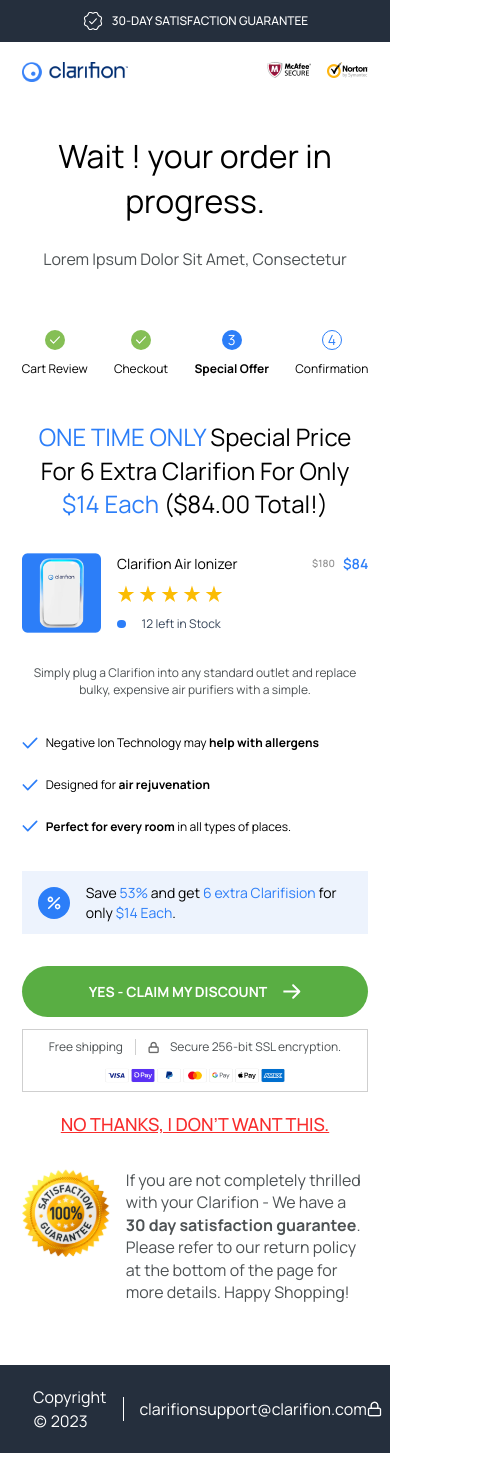
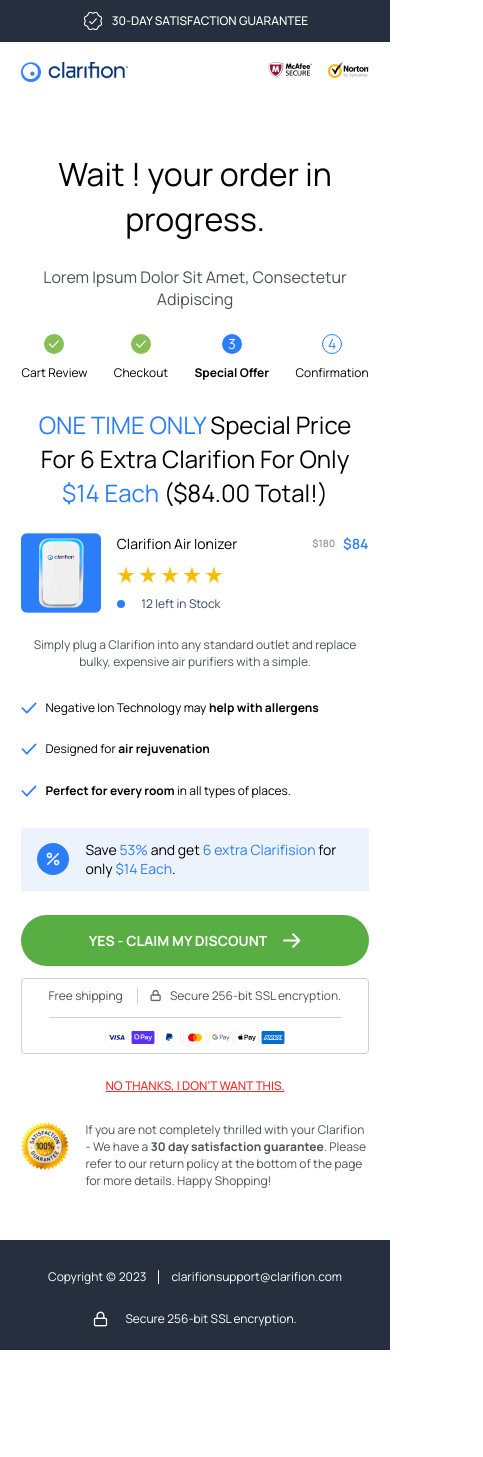
Before and after one commit to sebalp100/clarifion-react, a React (Vite) app: page / in a window 390 px wide. Shown: the whole page, 483 px wide, since content can reach past the window. After the commit the page ends 1350 px from the top, so only its background shows below. Built offline with nearby package versions, Linux system fonts and the light colour scheme.

Commit message:
Update mobile design

```diff
--- a/src/components/Footer.jsx
+++ b/src/components/Footer.jsx
@@ -1,14 +1,14 @@
 const Footer = () => {
   return (
-    <div className="bg-[#252F3D] h-[88px] flex items-center px-[8.46%] text-white justify-between">
-      <div className="flex gap-4 items-center justify-between">
+    <div className="bg-[#252F3D] py-[20px] gap-4 sm:h-[88px] text-[12px] leading-[18px] sm:text-base flex flex-wrap items-center px-[8.4%] sm:px-[8.44%] text-white justify-center sm:justify-between">
+      <div className="flex gap-3 py-[8px] sm:py-0 sm:gap-4 items-center justify-between">
         <span>Copyright (c) 2023</span>
-        <span className="bg-white h-6 w-[1px]"></span>
+        <span className="bg-white h-[14px] sm:h-6 w-[1px]"></span>
         <span>clarifionsupport@clarifion.com</span>
       </div>
-      <div className="flex gap-4 items-center justify-between">
+      <div className="mb-[2px] sm:mb-0 flex gap-4 items-center justify-between">
         <img src="images/lock.png" alt="lock" className="" />
-        <span className="text-base">Secure 256-bit SSL encryption.</span>
+        <span className="sm:text-base">Secure 256-bit SSL encryption.</span>
       </div>
     </div>
   );
--- a/src/pages/Homepage.jsx
+++ b/src/pages/Homepage.jsx
@@ -1,6 +1,6 @@
 const Homepage = () => {
   return (
-    <main className="flex px-[5.55vw] sm:px-0 flex-col items-center justify-center">
+    <main className="flex px-[5.5vw] gap-6 sm:gap-0 sm:px-0 flex-col items-center justify-center">
       <div className="flex justify-between w-full py-5 sm:py-0 sm:px-[127px]">
         <img
           src="images/logo.svg"
@@ -13,16 +13,15 @@
           alt="logos"
         />
       </div>
-      <div className="flex pt-8 sm:pt-0 flex-col text-center gap-[24px] items-center">
+      <div className="flex pt-[26px] sm:pt-0 flex-col text-center gap-[24px] items-center">
         <h2 className="text-[32px] sm:text-[48px] leading-[44.8px] sm:leading-[48px]">
           Wait ! your order in progress.
         </h2>
         <h3 className="text-[16px] sm:text-[24px] leading-[22.4px] capitalize sm:leading-[24px] text-[#4D5254]">
-          Lorem ipsum dolor sit amet, consectetur{' '}
-          <span className="hidden sm:inline">adipiscing</span>
+          Lorem ipsum dolor sit amet, consectetur adipiscing
         </h3>
       </div>
-      <div className="flex pt-[60px] w-full text-[12px] sm:text-[20px] leading-[22px] justify-between sm:px-[8.46%]">
+      <div className="flex sm:pt-[60px] w-full text-[12px] sm:text-[20px] leading-[22px] justify-between sm:px-[8.46%]">
         <div className="flex flex-col sm:flex-row items-center gap-2 sm:gap-[20px]">
           <span className="relative h-5 w-5 sm:h-[40px] sm:w-[40px] bg-[#85BF55] rounded-full">
             <img
@@ -64,7 +63,7 @@
           </p>
         </div>
       </div>
-      <div className="flex items-center sm:bg-[#FAFAFA] rounded-[10px] sm:p-[40px] sm:mx-[8.46%] mt-[40px] mb-[61px] gap-[2.67vw] justify-between">
+      <div className="flex items-center sm:bg-[#FAFAFA] rounded-[10px] sm:p-[40px] sm:mx-[8.46%] sm:mt-[40px] mb-[50px] sm:mb-[61px] gap-[2.67vw] justify-between">
         <div className="w-[38.34vw] hidden sm:flex flex-col">
           <img src="images/product-big.png" alt="product image" />
           <div className="p-[24px] bg-white flex flex-col gap-[18px] mt-[24px]">
@@ -99,7 +98,7 @@
             </p>
           </div>
         </div>
-        <div className="sm:!w-[36.67vw] relative flex flex-col gap-8">
+        <div className="sm:!w-[36.67vw] relative flex flex-col gap-6 sm:gap-8">
           <h3 className="text-[24px] capitalize sm:px-0 sm:text-[32px] leading-[33.6px] sm:leading-[44.8px] text-center sm:text-start">
             <span className="text-[#2C7EF8]">ONE TIME ONLY</span> special price
             for 6 extra Clarifion for only{' '}
@@ -218,12 +217,14 @@
               Yes - Claim my discount{' '}
               <img src="images/arrow.svg" alt="Arrow icon" />
             </button>
-            <div className="flex items-center gap-3 text-[12px] border-[1px] border-[#CFCFCF] sm:border-0 flex-wrap mt-[12px] justify-center sm:justify-between py-[8px] px-[16px] #4D5254 text-[#4D5254]">
-              <span className="">Free shipping</span>
-              <span className="bg-[#CFCFCF] h-4 w-[1px]"></span>
-              <div className="flex gap-[10px] items-center justify-center">
-                <img src="images/lock-gray.svg" alt="Lock icon" />
-                <span>Secure 256-bit SSL encryption.</span>
+            <div className="flex flex-col gap-3 md:flex-row items-center text-[12px] border-[1px] rounded-[4px] border-[#CFCFCF] md:border-0 mt-[12px] justify-center sm:justify-between py-[8px] px-[16px] #4D5254 text-[#4D5254]">
+              <div className="flex gap-3 items-center justify-center pb-[12px] border-b-[1px] border-[#CFCFCF] md:border-0">
+                <span className="w-[76px] sm:w-auto">Free shipping</span>
+                <span className="bg-[#CFCFCF] h-4 w-[1px]"></span>
+                <div className="flex gap-2 w-[192px] sm:w-auto sm:gap-[10px] items-center justify-center">
+                  <img src="images/lock-gray.svg" alt="Lock icon" />
+                  <span className="">Secure 256-bit SSL encryption.</span>
+                </div>
               </div>
               <span className="bg-[#CFCFCF] h-4 w-[1px] hidden sm:inline"></span>
               <img
@@ -234,7 +235,7 @@
             </div>
             <a
               href="#"
-              className="text-[#F82C2C] text-center uppercase text-[18px] leading-[24.59px] font-medium underline mt-[20px]"
+              className="text-[#F82C2C] text-center uppercase text-[12px] sm:text-[18px] leading-[24.59px] font-medium underline mt-[20px]"
             >
               No thanks, I don’t want this.
             </a>
@@ -243,9 +244,9 @@
             <img
               src="images/guarantee.svg"
               alt="Guarantee image"
-              className="max-h-[88px]"
+              className="max-h-[48px] sm:max-h-[88px]"
             />
-            <p className="leading-[22.4px] text-[#4D5254]">
+            <p className="text-[12px] leading-[16.8px] sm:leading-[22.4px] sm:text-base text-[#4D5254]">
               If you are not completely thrilled with your Clarifion - We have a{' '}
               <span className="font-bold">30 day satisfaction guarantee</span>.
               Please refer to our return policy at the bottom of the page for
```
